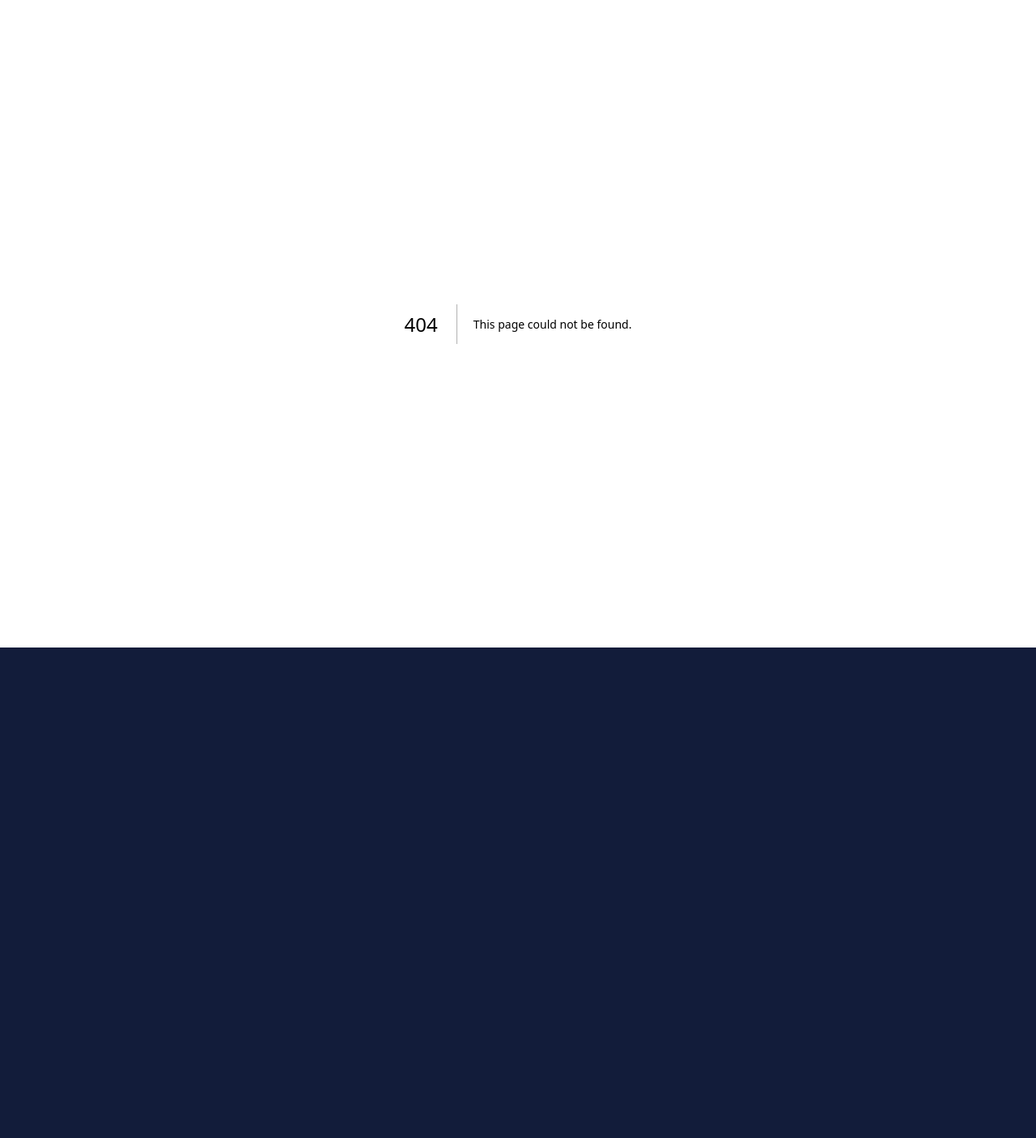
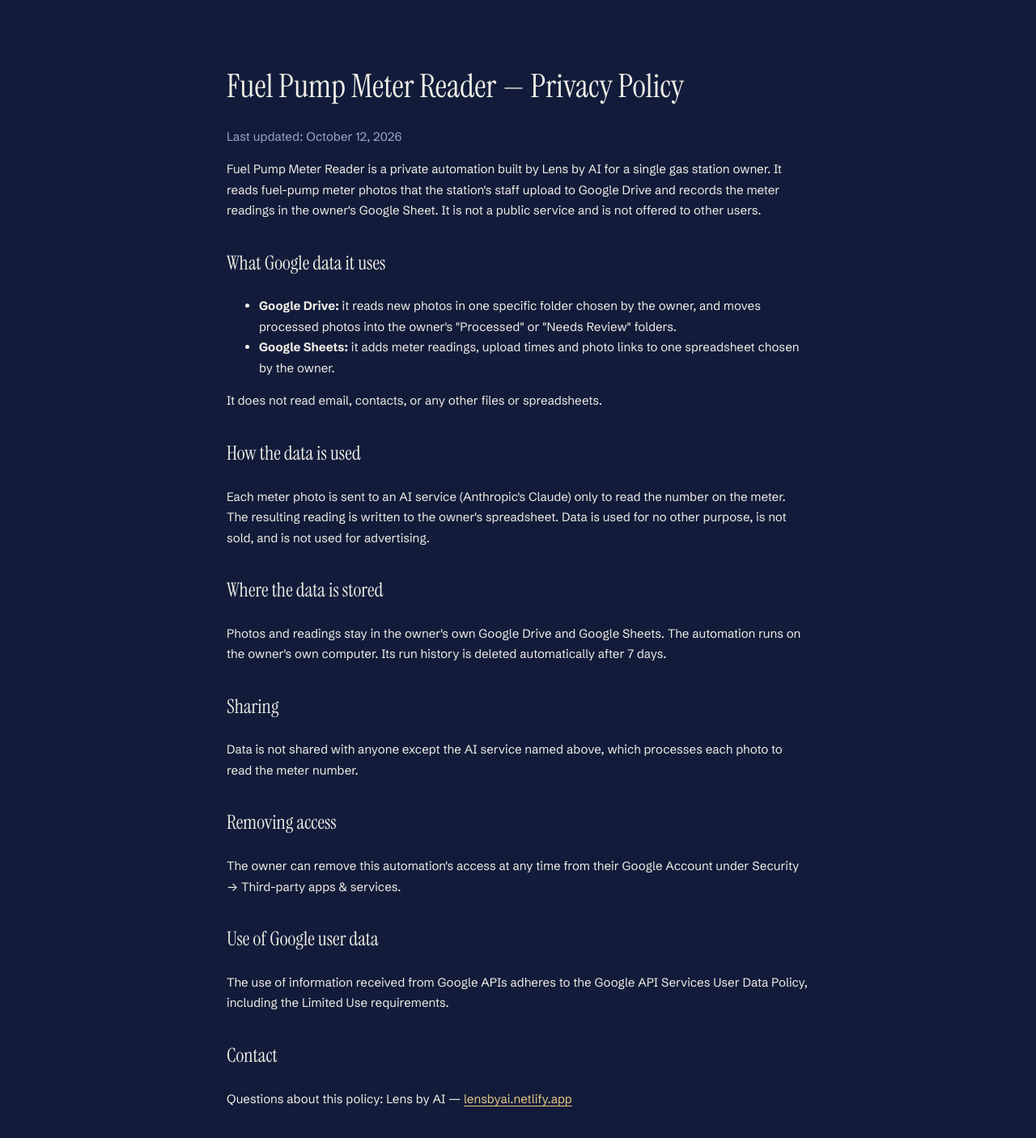
Before and after one commit to aimadness001/social-gap-finder, a Next.js app: page /privacy in a window 1280 px wide. Before the commit this address had no page. Shown: the top 1406 px of the page at 81% size. Before the commit the page ends 800 px from the top, so only its background shows below. Built offline with nearby package versions, Linux system fonts and the light colour scheme.

Commit message:
Add privacy policy page for the Fuel Pump Meter Reader Google app
Co-Authored-By: Claude Opus 5.5 <noreply@anthropic.com>
Claude-Session: https://claude.ai/code/session_01TPSoF3tiKLL5KYSaY9Uc6A

```diff
--- /dev/null
+++ b/app/privacy/page.tsx
@@ -0,0 +1,78 @@
+// Public privacy policy page for the Fuel Pump Meter Reader automation
+// (needed so its Google sign-in app can be published). Plain static page.
+
+export const metadata = {
+  title: "Fuel Pump Meter Reader – Privacy Policy",
+};
+
+const wrap: React.CSSProperties = { maxWidth: 760, margin: "0 auto", padding: "56px 20px 80px", lineHeight: 1.7 };
+const h2: React.CSSProperties = { fontFamily: "var(--font-display)", fontWeight: 400, fontSize: 24, marginTop: 32 };
+
+export default function PrivacyPage() {
+  return (
+    <main style={wrap}>
+      <h1 style={{ fontFamily: "var(--font-display)", fontWeight: 400, fontSize: 40, lineHeight: 1.15 }}>
+        Fuel Pump Meter Reader — Privacy Policy
+      </h1>
+      <p style={{ color: "var(--muted)" }}>Last updated: October 12, 2026</p>
+
+      <p>
+        Fuel Pump Meter Reader is a private automation built by Lens by AI for a single gas station owner. It reads
+        fuel-pump meter photos that the station&apos;s staff upload to Google Drive and records the meter readings in
+        the owner&apos;s Google Sheet. It is not a public service and is not offered to other users.
+      </p>
+
+      <h2 style={h2}>What Google data it uses</h2>
+      <ul>
+        <li>
+          <strong>Google Drive:</strong> it reads new photos in one specific folder chosen by the owner, and moves
+          processed photos into the owner&apos;s &quot;Processed&quot; or &quot;Needs Review&quot; folders.
+        </li>
+        <li>
+          <strong>Google Sheets:</strong> it adds meter readings, upload times and photo links to one spreadsheet
+          chosen by the owner.
+        </li>
+      </ul>
+      <p>It does not read email, contacts, or any other files or spreadsheets.</p>
+
+      <h2 style={h2}>How the data is used</h2>
+      <p>
+        Each meter photo is sent to an AI service (Anthropic&apos;s Claude) only to read the number on the meter. The
+        resulting reading is written to the owner&apos;s spreadsheet. Data is used for no other purpose, is not sold,
+        and is not used for advertising.
+      </p>
+
+      <h2 style={h2}>Where the data is stored</h2>
+      <p>
+        Photos and readings stay in the owner&apos;s own Google Drive and Google Sheets. The automation runs on the
+        owner&apos;s own computer. Its run history is deleted automatically after 7 days.
+      </p>
+
+      <h2 style={h2}>Sharing</h2>
+      <p>
+        Data is not shared with anyone except the AI service named above, which processes each photo to read the
+        meter number.
+      </p>
+
+      <h2 style={h2}>Removing access</h2>
+      <p>
+        The owner can remove this automation&apos;s access at any time from their Google Account under Security →
+        Third-party apps &amp; services.
+      </p>
+
+      <h2 style={h2}>Use of Google user data</h2>
+      <p>
+        The use of information received from Google APIs adheres to the Google API Services User Data Policy,
+        including the Limited Use requirements.
+      </p>
+
+      <h2 style={h2}>Contact</h2>
+      <p>
+        Questions about this policy: Lens by AI —{" "}
+        <a href="https://lensbyai.netlify.app" target="_blank" rel="noreferrer">
+          lensbyai.netlify.app
+        </a>
+      </p>
+    </main>
+  );
+}
```
